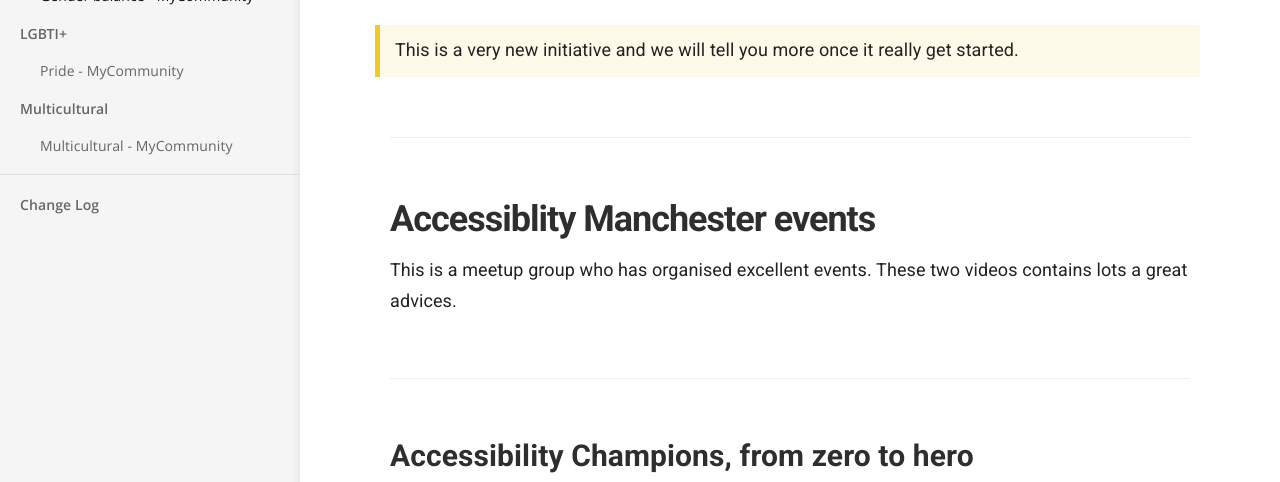
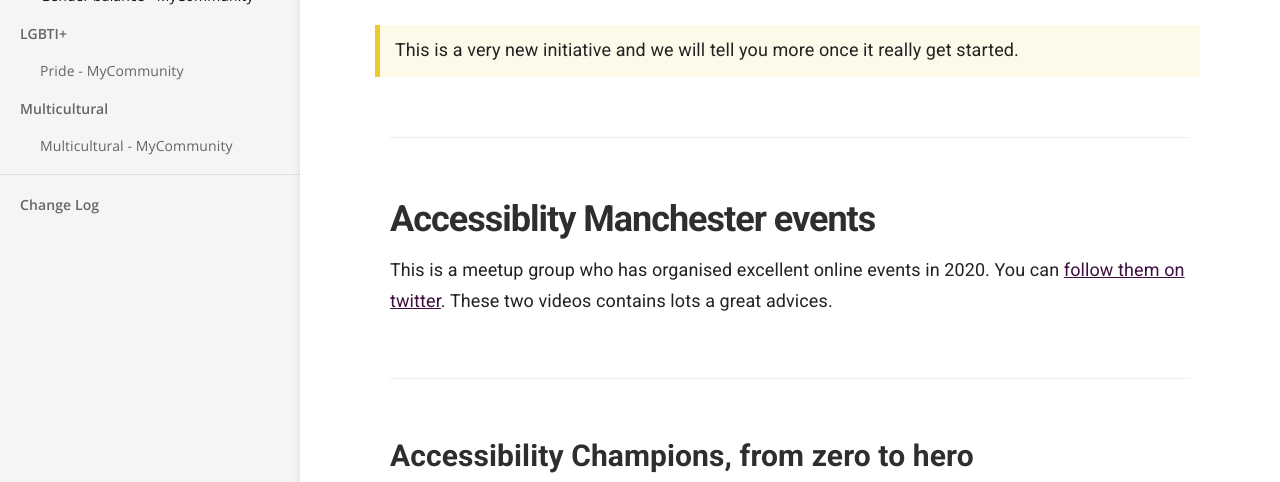
Before and after one commit to numbat70/inclusion2021, a Jekyll site: the page built from _docs/accessibility/champions.md, in a window 1280 px wide and 900 px high, scrolled down 626 px, cut to the strip 0-482 px from the top of the window. Built offline with Jekyll 4.4.1, drawn with Linux system fonts in a browser that asks for light colours.

Commit message:
SK - add twitter link

```diff
--- a/_docs/accessibility/champions.md
+++ b/_docs/accessibility/champions.md
@@ -17,7 +17,7 @@ We hope to learn from each other and that companies with similar challenges can
 
 ## Accessiblity Manchester events
 
-This is a meetup group who has organised excellent events. These two videos contains lots a great advices.
+This is a meetup group who has organised excellent online events in 2020. You can [follow them on twitter](https://twitter.com/a11ymcr). These two videos contains lots a great advices.
 
 ### Accessibility Champions, from zero to hero
 
```
